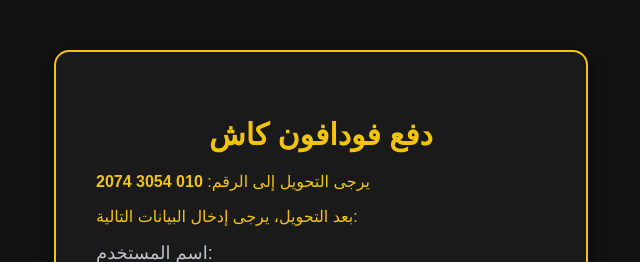
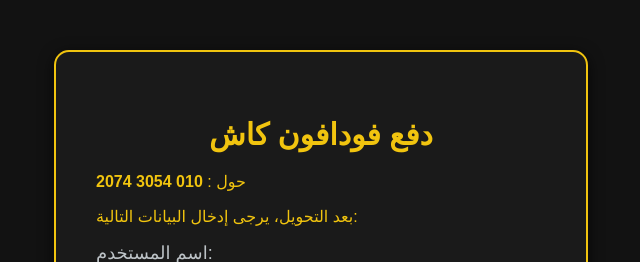
Before and after one commit to tah150/vodafone, a plain HTML site: page index.html in a window 1280 px wide. Shown: the top 262 px of the page, without its empty margins (319-959 px from the left). Drawn offline with Linux system fonts and the light colour scheme.

Commit message:
Update index.html

```diff
--- a/index.html
+++ b/index.html
@@ -90,7 +90,7 @@
 <body>
     <div id="paymentFormContainer" class="container">
         <h2>دفع فودافون كاش</h2>
-        <p>يرجى التحويل إلى الرقم: <strong>010 3054 2074</strong></p>
+        <p>حول : <strong> 010 3054 2074</strong></p>
         <p>بعد التحويل، يرجى إدخال البيانات التالية:</p>
         <form id="paymentForm">
             <label for="username">اسم المستخدم:</label>
```
